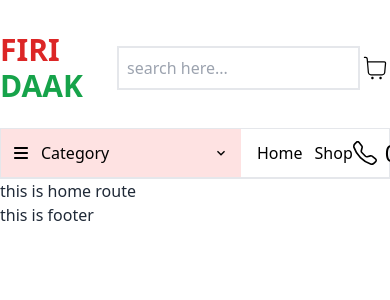
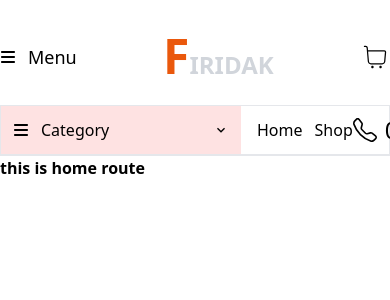
Before and after one commit to Redoan23/firi-dak, a React (Vite) app: page / in a window 390 px wide. Shown: the top 300 px of the page. Built offline with nearby package versions, Linux system fonts and the light colour scheme.

Commit message:
adding the mobile responsive navbar

```diff
--- a/package.json
+++ b/package.json
@@ -16,7 +16,8 @@
     "react-dom": "^18.3.1",
     "react-icons": "^5.2.1",
     "react-router-dom": "^6.25.1",
-    "sort-by": "^1.2.0"
+    "sort-by": "^1.2.0",
+    "swiper": "^11.1.7"
   },
   "devDependencies": {
     "@types/react": "^18.3.3",
--- a/src/Layouts/Main/Main.jsx
+++ b/src/Layouts/Main/Main.jsx
@@ -8,7 +8,7 @@ const Main = () => {
         <div className=' bg-white'>
             <div className=" min-h-screen mx-auto">
                 <Navbar></Navbar>
-                <div>
+                <div className=" min-h-screen h-[4000px]">
                     <Outlet></Outlet>
                 </div>
                 <Footer></Footer>
--- a/src/Pages/Home/Home.jsx
+++ b/src/Pages/Home/Home.jsx
@@ -1,7 +1,7 @@
 
 const Home = () => {
     return (
-        <div>
+        <div className=" text-black font-black">
             this is home route
         </div>
     );
--- /dev/null
+++ b/src/Pages/Shared/Navbar/MobileNav.jsx
@@ -0,0 +1,10 @@
+
+const MobileNav = () => {
+    return (
+        <div className='absolute z-50 w-3/4 min-h-screen h-full bg-white shadow-2xl translate-x-0 transition-all duration-700 ease-in-out'>
+            this is mobile nav
+        </div>
+    );
+};
+
+export default MobileNav;
--- a/src/Pages/Shared/Navbar/Navbar.jsx
+++ b/src/Pages/Shared/Navbar/Navbar.jsx
@@ -1,25 +1,61 @@
+import { useEffect, useState } from "react";
 import { BsTelephone } from "react-icons/bs";
 import { CiShoppingCart } from "react-icons/ci";
 import { FaBars } from "react-icons/fa6";
 import { MdKeyboardArrowDown } from "react-icons/md";
 import { NavLink } from "react-router-dom";
+import MobileNav from "./MobileNav";
 
 
 const Navbar = () => {
+
+    const [isScrolled, setIsScrolled] = useState(false);
+    const [mobileNav, setMobileNav] = useState(false);
+
+    useEffect(() => {
+        const handleScroll = () => {
+            if (window.scrollY > 156) {
+                setIsScrolled(true);
+            } else {
+                setIsScrolled(false);
+            }
+        };
+
+        window.addEventListener('scroll', handleScroll);
+        return () => {
+            window.removeEventListener('scroll', handleScroll);
+        };
+    }, []);
+
+    const handleMobileNav = () => {
+        console.log('working')
+        setMobileNav(!mobileNav)
+    }
+
     return (
-        <div className=" max-w-full mx-auto pt-8 text-black border-b">
+        <div onClick={() => setMobileNav(!mobileNav)}>
+            {
+                mobileNav && <MobileNav></MobileNav>
+            }
+            <div className={` ${isScrolled ? " " : " "} w-full max-w-full mx-auto pt-8 text-black border-b sticky top-0 bg-opacity-95 transition-all duration-200 bg-white`}>
                 <div className=" flex items-center justify-between w-full max-w-screen-xl mx-auto">
+                    <div className=" block  lg:hidden">
+                        <div onClick={handleMobileNav} className={` ${mobileNav && " hidden"} flex items-center gap-3`}>
+                            <FaBars />
+                            <h3 className=" text-lg"> Menu</h3>
+                        </div>
+                    </div>
                     <div>
-                    <NavLink to={'/'}><h3 className=" text-3xl font-black"><span className=" text-red-600">FIRI</span> <span className=" text-green-600">DAAK</span></h3></NavLink>
+                        <NavLink to={'/'}><h3 className={` ${isScrolled ? 'text-xl' : 'text-2xl'} font-black  ease-in-out duration-300`}><span className=" text-orange-600 text-5xl">F</span><span className=" text-gray-300">IRIDAK</span></h3></NavLink>
                     </div>
-                <div className=" w-4/5 ">
+                    <div className=" w-4/5 lg:block hidden ">
                         <input type="text" name="searchbar" id="searchbar" className=" w-full h-11 bg-transparent border-2 p-2" placeholder="search here..." />
                     </div>
                     <div>
                         <CiShoppingCart className=" text-3xl" />
                     </div>
                 </div>
-            <div className=" border w-full mt-6">
+                <div className={` ${isScrolled ? "mt-2" : "mt-6"} border w-full  ease-in-out duration-300`}>
                     <div className=" flex items-center justify-between  max-w-screen-xl mx-auto">
                         <div className=" flex items-center gap-4">
                             <div className=" bg-red-100 flex items-center justify-between p-3 w-60">
@@ -43,6 +79,7 @@ const Navbar = () => {
                     </div>
                 </div>
             </div>
+        </div>
     );
 };
 
--- a/src/Pages/Shop/Shop.jsx
+++ b/src/Pages/Shop/Shop.jsx
@@ -1,4 +1,3 @@
-import React from 'react';
 
 const Shop = () => {
     return (
```
Also changed, not shown: 1 other file (tests, documents, lock files or other folders). Lines whose indentation alone changed are shown as unchanged.
